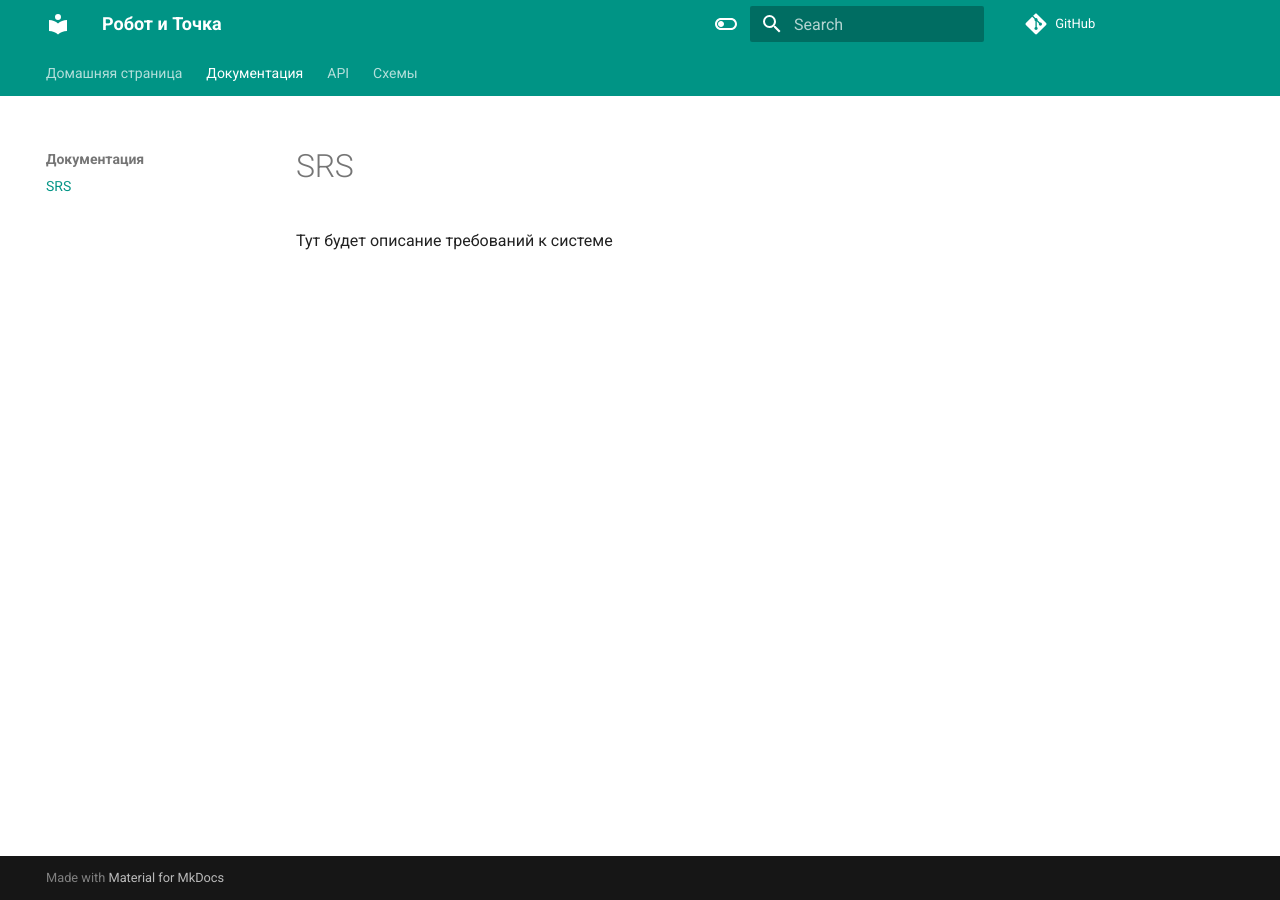
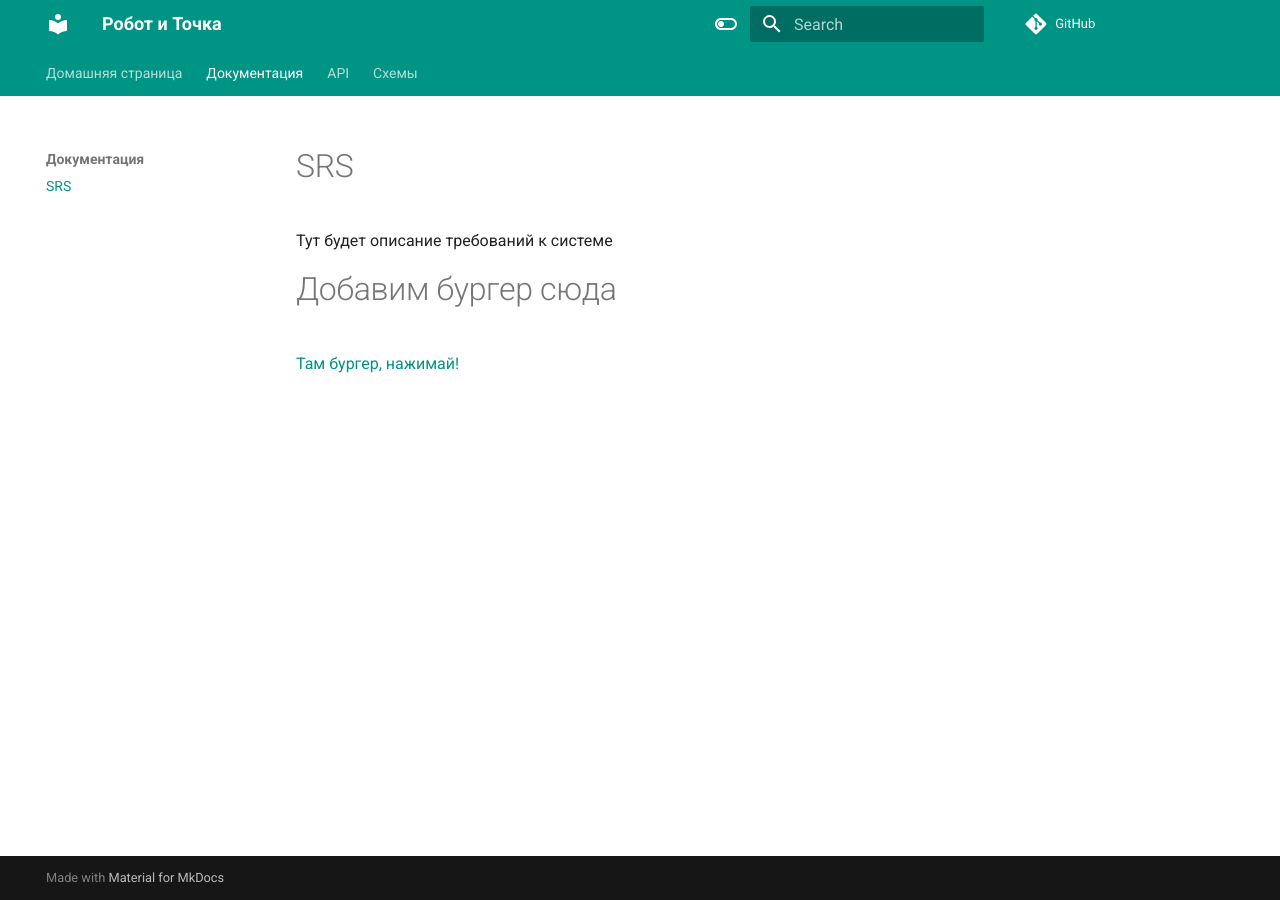
Before and after one commit to RusHydra/robot, an MkDocs documentation site: the page built from docs/test.md, in a window 1280 px wide. Built offline with MkDocs 1.6.1 and Material for MkDocs 9.7.7, drawn with Linux system fonts in a browser that asks for light colours; comment, search, counter and statistics services are not loaded.

Commit message:
add burger to srs

```diff
--- a/docs/test.md
+++ b/docs/test.md
@@ -1,2 +1,6 @@
 # SRS
 Тут будет описание требований к системе
+
+# Добавим бургер сюда
+
+[Там бургер, нажимай!](images/burger.png)
```
